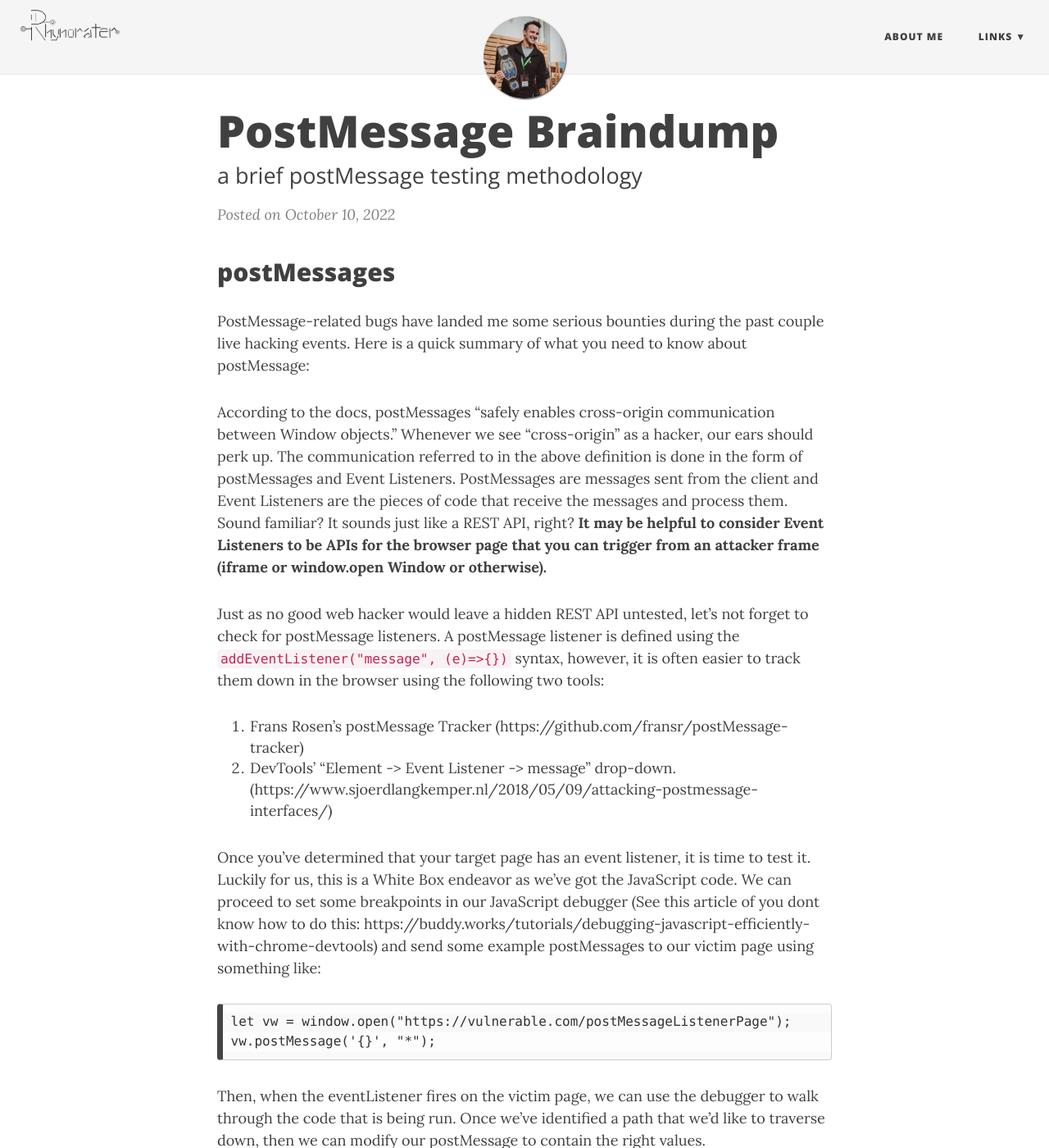
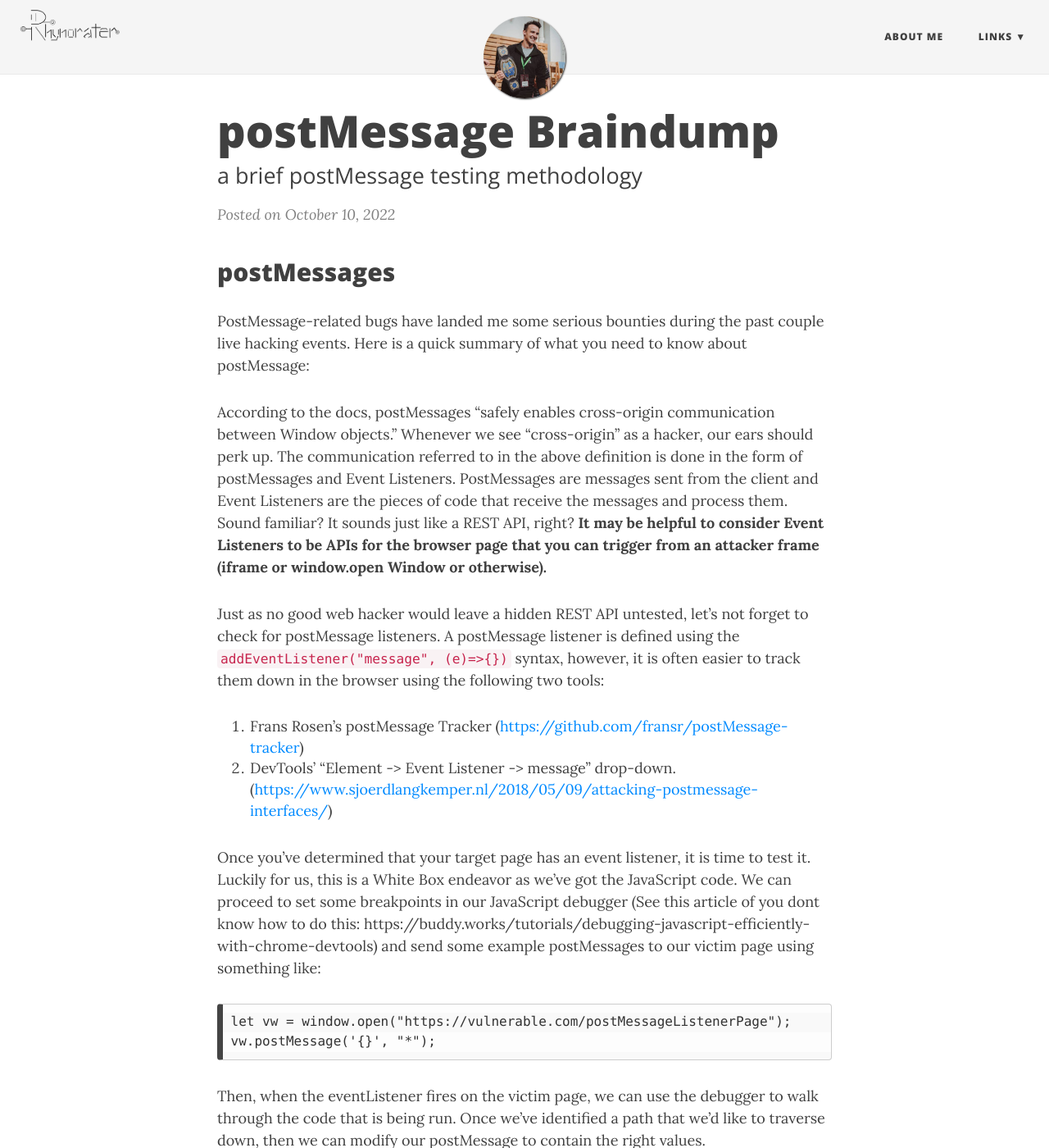
Before and after one commit to Rhynorater/rhynorater.github.io, a Jekyll site: the page built from _posts/2022-10-10-PostMessage-Braindump.md, in a window 1280 px wide and 1400 px high. Shown: the whole window at 82% size. Built offline with Jekyll 4.4.1, drawn with Linux system fonts in a browser that asks for light colours; nearby versions of some CDN libraries; part of the change alters nothing that is shown.

````diff
--- a/_posts/2022-10-10-PostMessage-Braindump.md
+++ b/_posts/2022-10-10-PostMessage-Braindump.md
@@ -1,6 +1,6 @@
 ---
 layout: post
-title: PostMessage Braindump
+title: postMessage Braindump
 subtitle: a brief postMessage testing methodology
 permalink: /postMessage-Braindump
 ---
@@ -10,8 +10,8 @@ PostMessage-related bugs have landed me some serious bounties during the past co
 According to the docs, postMessages "safely enables cross-origin communication between Window objects." Whenever we see "cross-origin" as a hacker, our ears should perk up. The communication referred to in the above definition is done in the form of postMessages and Event Listeners. PostMessages are messages sent from the client and Event Listeners are the pieces of code that receive the messages and process them. Sound familiar? It sounds just like a REST API, right? **It may be helpful to consider Event Listeners to be APIs for the browser page that you can trigger from an attacker frame (iframe or window.open Window or otherwise).**
 
 Just as no good web hacker would leave a hidden REST API untested, let's not forget to check for postMessage listeners. A postMessage listener is defined using the `addEventListener("message", (e)=>{})` syntax, however, it is often easier to track them down in the browser using the following two tools:
-1. Frans Rosen's postMessage Tracker (https://github.com/fransr/postMessage-tracker)
-2. DevTools' "Element -> Event Listener -> message" drop-down. (https://www.sjoerdlangkemper.nl/2018/05/09/attacking-postmessage-interfaces/)
+1. Frans Rosen's postMessage Tracker ([https://github.com/fransr/postMessage-tracker](https://github.com/fransr/postMessage-tracker))
+2. DevTools' "Element -> Event Listener -> message" drop-down. ([https://www.sjoerdlangkemper.nl/2018/05/09/attacking-postmessage-interfaces/](https://www.sjoerdlangkemper.nl/2018/05/09/attacking-postmessage-interfaces/))
 
 Once you've determined that your target page has an event listener, it is time to test it. Luckily for us, this is a White Box endeavor as we've got the JavaScript code. We can proceed to set some breakpoints in our JavaScript debugger (See this article of you dont know how to do this: https://buddy.works/tutorials/debugging-javascript-efficiently-with-chrome-devtools) and send some example postMessages to our victim page using something like:
 ```
````
